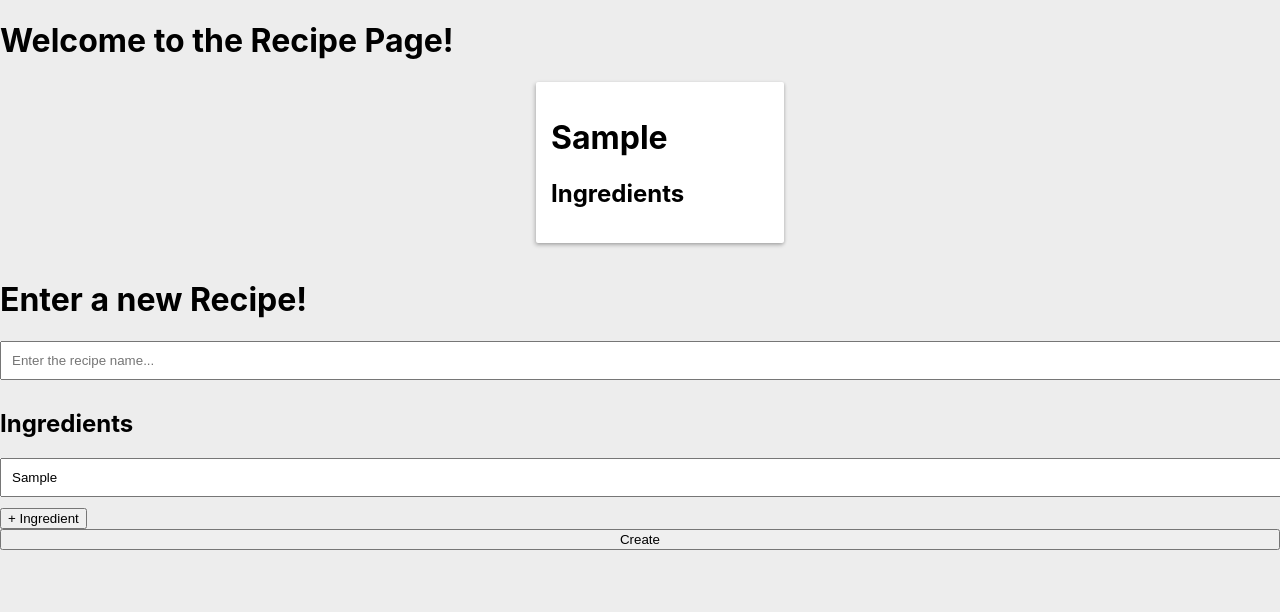
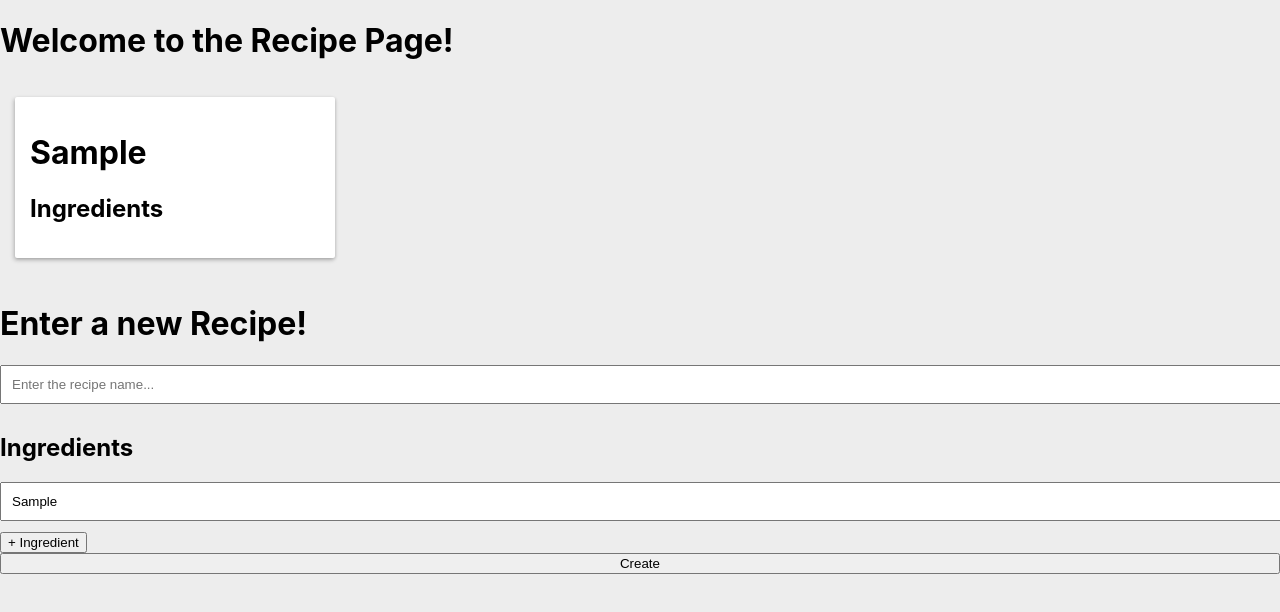
Before and after one commit to atranchida/recipe-book, a React (Create React App) app: page / in a window 1280 px wide. Both pictures are taken after typing "Sample", "Sample" into the empty fields and a click on the button "Create". Shown: the top 612 px of the page. Built offline with nearby package versions, Linux system fonts and the light colour scheme.

Commit message:
styling changes

```diff
--- a/src/components/RecipeList.tsx
+++ b/src/components/RecipeList.tsx
@@ -1,6 +1,7 @@
 import React from "react";
 import { Recipe } from "../interfaces/Recipe";
 import RecipeListItem from "./RecipeListItem";
+import styles from '../css/RecipeList.module.css';
 
 interface Props {
     recipes: Recipe[];
@@ -8,8 +9,7 @@ interface Props {
 
 const RecipeList = ({ recipes }: Props) => {
     return (
-        <div>
-            <ul>
+        <div className = {styles.RecipeList}>
             {recipes.map(recipe => (
                 <RecipeListItem
                     recipe={{
@@ -18,7 +18,6 @@ const RecipeList = ({ recipes }: Props) => {
                     }}
                 />
             ))}
-            </ul>
         </div>
     );
 };
--- a/src/css/RecipeList.module.css
+++ b/src/css/RecipeList.module.css
@@ -1,19 +1,14 @@
 .RecipeList {
-    width: 100%;
     display: flex;
-    flex-direction: column;
     flex-wrap: wrap;
 }
 
 .RecipeCard {
-    display: flex;
-    flex-direction: column;
-
     background-color: #fff;
     border-radius: 2px;
     box-shadow: -1px 2px 4px rgba(0,0,0,.25), 1px 1px 3px rgba(0,0,0,.1);
-    margin: 15px auto;
-    width: 20%;
+    margin: 15px;
+    width: 25%;
 }
 
 .CardContents {
```
Lines whose indentation alone changed are shown as unchanged.
